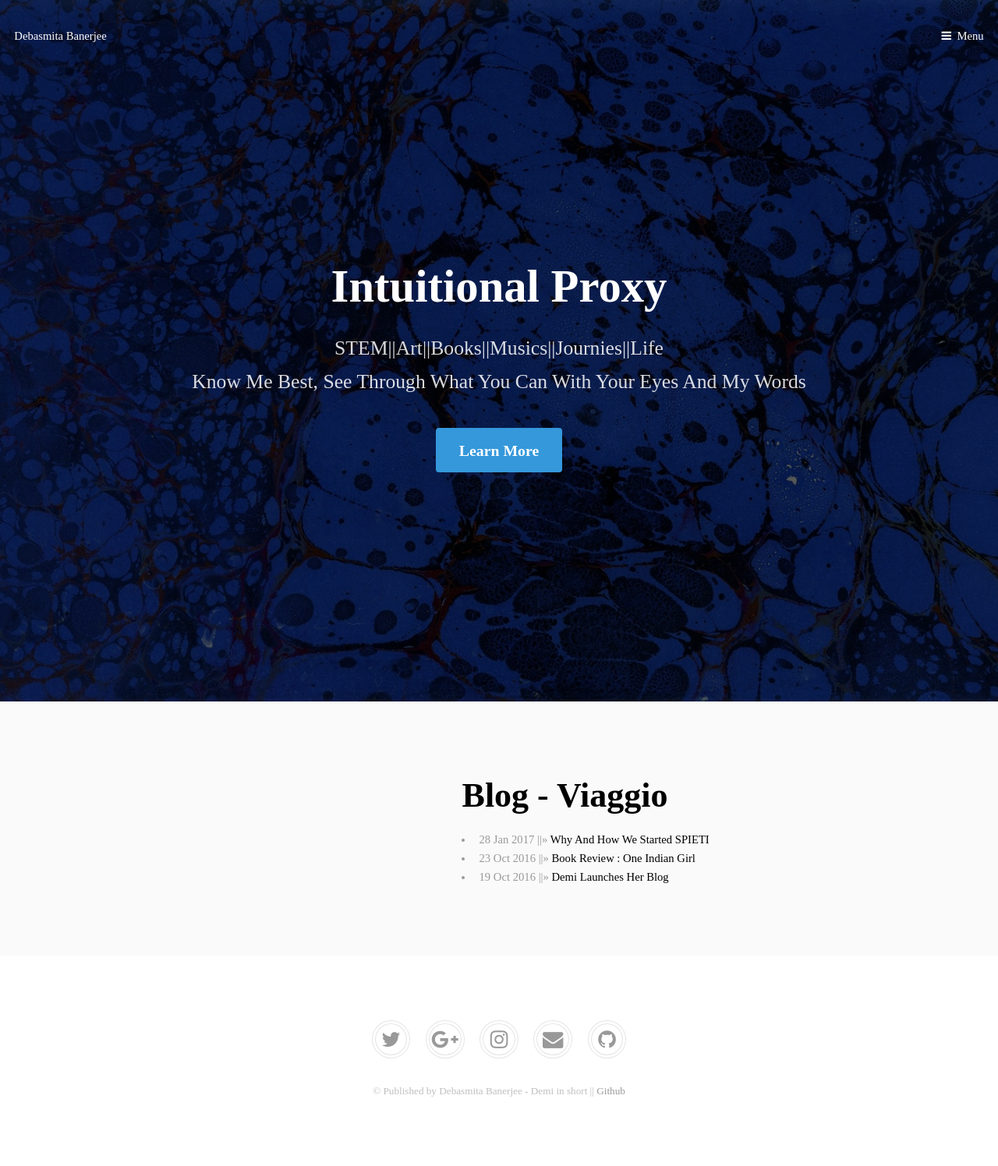
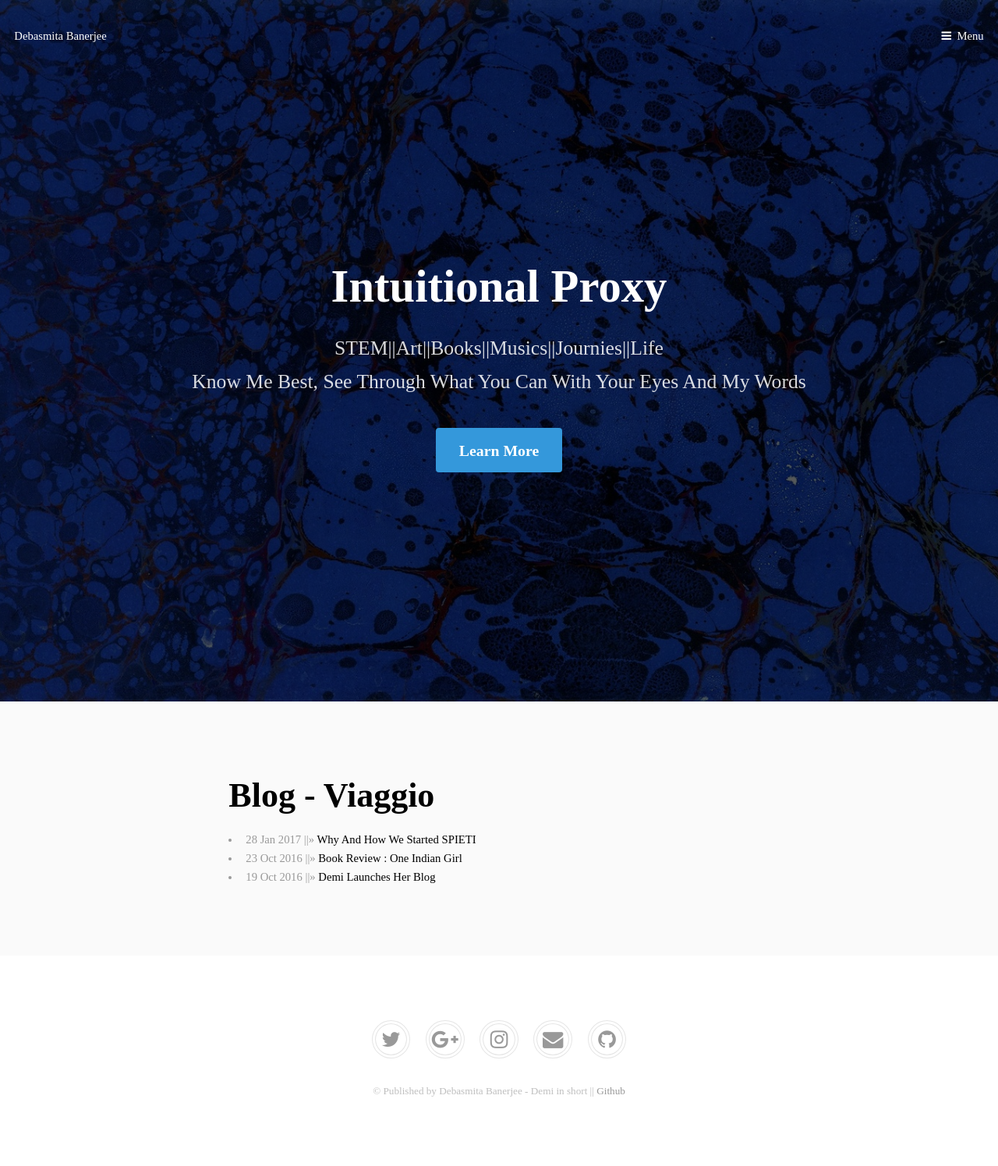
Before and after one commit to DarkDem/DarkDem.github.io, a Jekyll site: the page built from blog/index.html, in a window 1280 px wide. Shown: the whole page at 78% size. Built offline with Jekyll 4.4.1, drawn with Linux system fonts in a browser that asks for light colours; some web fonts are replaced; comment, search, counter and statistics services are not loaded.

Commit message:
Update default2.html

```diff
--- a/_layouts/default2.html
+++ b/_layouts/default2.html
@@ -39,13 +39,13 @@
 			<div class="inner">
 			<!-- 2 Columns -->
 			<div class="flex flex-2">
-			<div class="col col1">
+			<!--<div class="col col1">-->
 			<!--<div class="image round fit">-->
 		        <!--<a href="generic.html" class="link"><img src="../css/images/pic01.jpg" alt="" /></a>-->
 
 
 			<!--</div>-->
-			</div>
+			<!--</div-->
 			<div class="col col2">
 
 			{{ content }}
```
